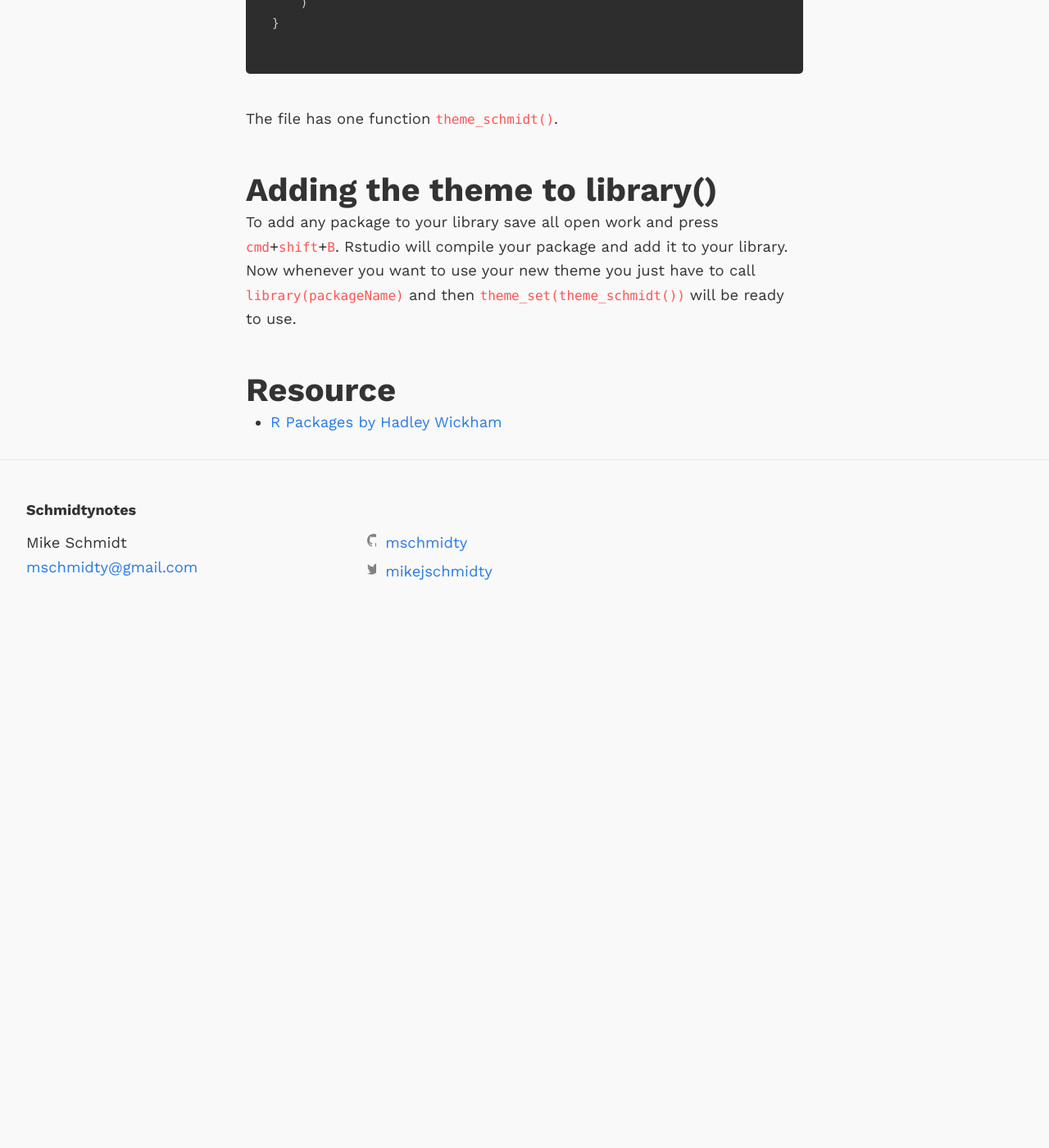
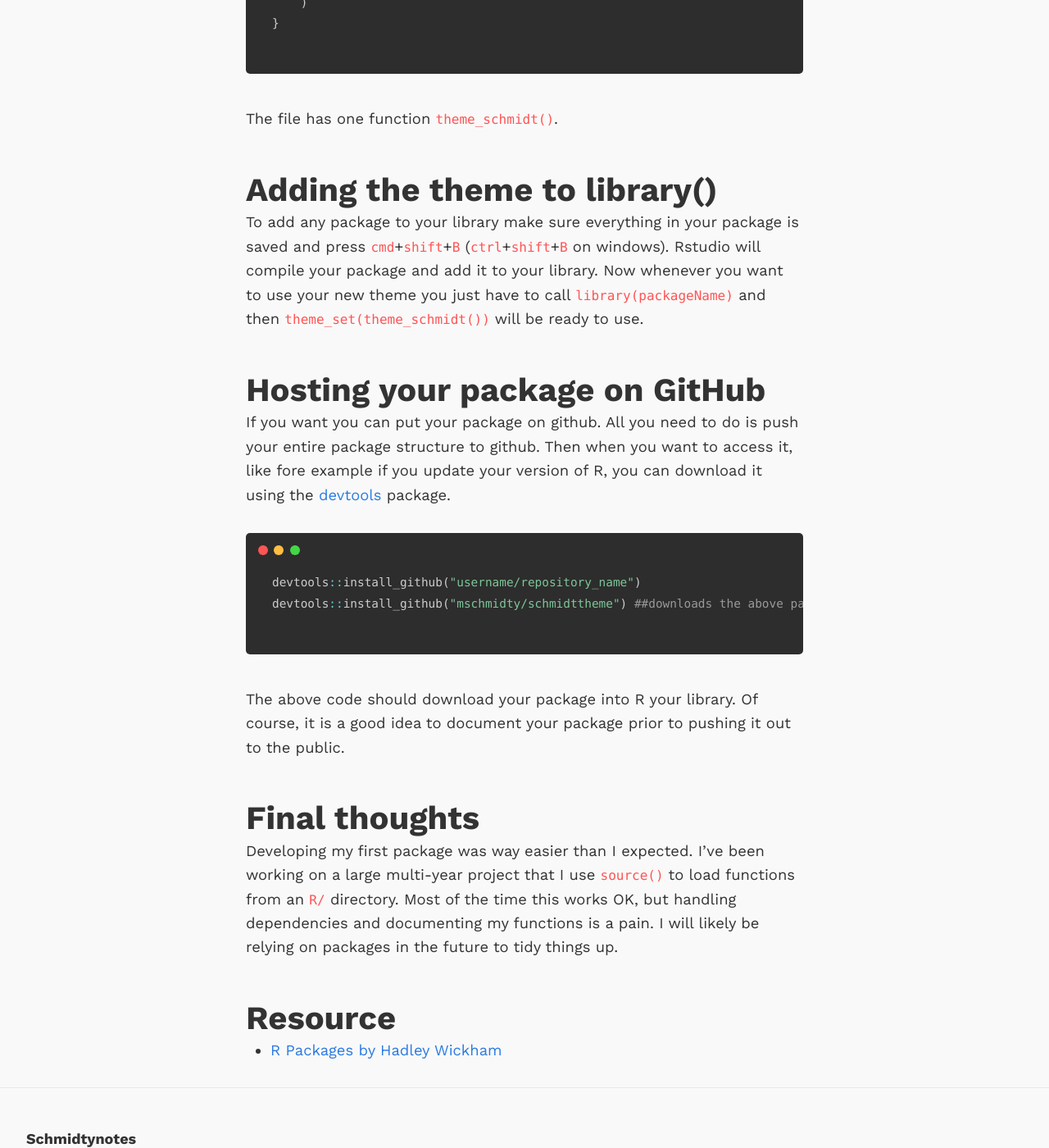
Before and after one commit to mschmidty/bio_notes, a Jekyll site: the page built from r/_posts/2020-08-26-first_r_package.md, in a window 1280 px wide and 1400 px high, scrolled down 3619 px. Shown: the whole window at 82% size. Built offline with Jekyll 4.4.1, drawn with Linux system fonts in a browser that asks for light colours; before the commit the page ends 4396 px from its top, so only the background shows below that.

Commit message:
edited post

````diff
--- a/r/_posts/2020-08-26-first_r_package.md
+++ b/r/_posts/2020-08-26-first_r_package.md
@@ -72,7 +72,20 @@ theme_schmidt <- function () {
 The file has one function `theme_schmidt()`.
 
 ## Adding the theme to library()
-To add any package to your library save all open work and press `cmd`+`shift`+`B`.  Rstudio will compile your package and add it to your library.  Now whenever you want to use your new theme you just have to call `library(packageName)` and then `theme_set(theme_schmidt())` will be ready to use.
+To add any package to your library make sure everything in your package is saved and press `cmd`+`shift`+`B` (`ctrl`+`shift`+`B` on windows).  Rstudio will compile your package and add it to your library.  Now whenever you want to use your new theme you just have to call `library(packageName)` and then `theme_set(theme_schmidt())` will be ready to use.
+
+## Hosting your package on GitHub
+If you want you can put your package on github.  All you need to do is push your entire package structure to github.  Then when you want to access it, like fore example if you update your version of R, you can download it using the [devtools](https://www.rdocumentation.org/packages/devtools/versions/1.13.6) package.
+
+```r
+devtools::install_github("username/repository_name")
+devtools::install_github("mschmidty/schmidttheme") ##downloads the above package.
+```
+
+The above code should download your package into R your library.  Of course, it is a good idea to document your package prior to pushing it out to the public.
+
+## Final thoughts
+Developing my first package was way easier than I expected.  I've been working on a large multi-year project that I use `source()` to load functions from an `R/` directory. Most of the time this works OK, but handling dependencies and documenting my functions is a pain.  I will likely be relying on packages in the future to tidy things up.
 
 ## Resource
 * [R Packages by Hadley Wickham](https://r-pkgs.org/)
````
